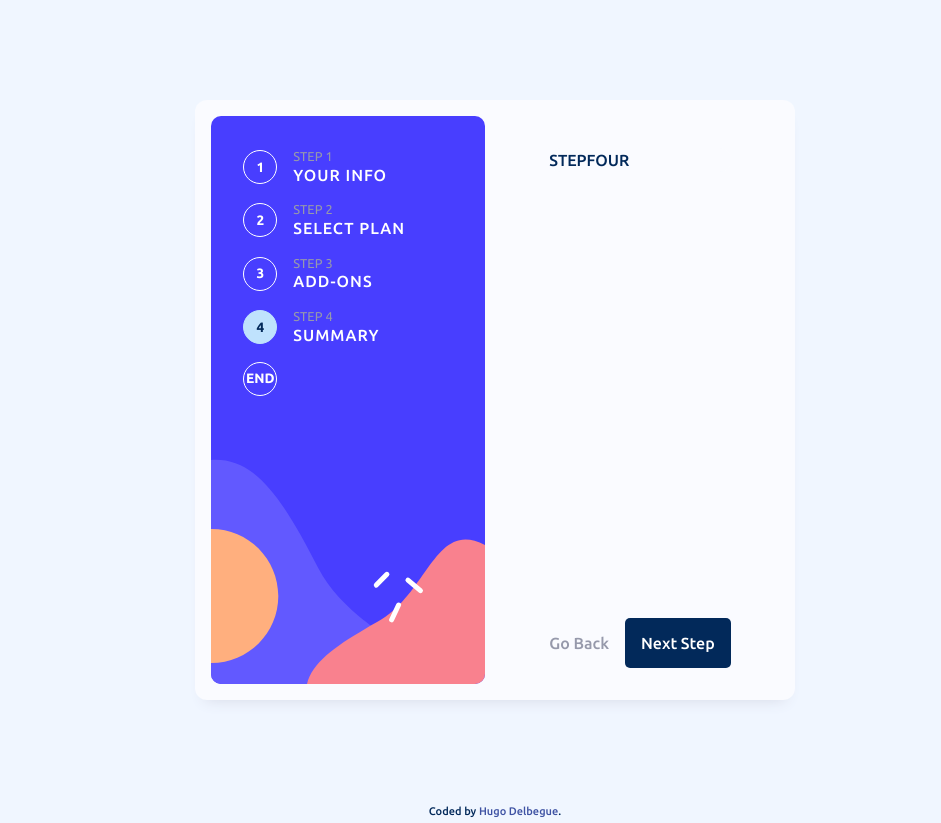
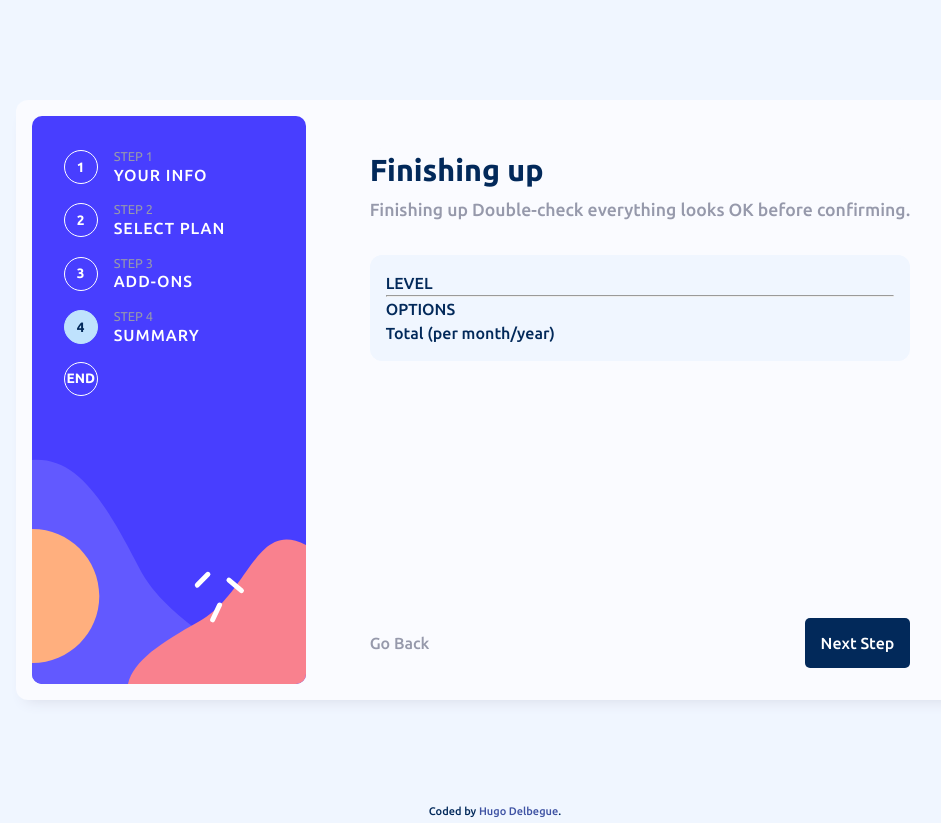
Before and after one commit to hugodelbegue/multi-step-form-main, a Vue app: page /summary in a window 1280 px wide. Shown: the whole page, without its empty margins (145-1086 px from the left). Built offline with nearby package versions, Linux system fonts and the light colour scheme.

Commit message:
add summary components

```diff
--- a/src/views/Addons.vue
+++ b/src/views/Addons.vue
@@ -10,7 +10,6 @@ import IconCheckmark from '@/components/icons/IconCheckmark.vue'
                 <p class="description">Add-ons help enhance your gaming experience.</p>
             </div>
             <div class="wrapper_addons">
-                <div class="valid_options">
                 <input type="checkbox" name="service" id="service" class="checkbox" checked>
                 <label for="service" class="label_options">
                     <div class="option">
@@ -52,12 +51,11 @@ import IconCheckmark from '@/components/icons/IconCheckmark.vue'
                 </label>
             </div>
         </div>
-        </div>
     </section>
 </template>
 
 <style lang="scss" scoped>
-.valid_options {
+.wrapper_addons {
     display: flex;
     flex-direction: column;
     gap: var(--gap);
--- a/src/views/Summary.vue
+++ b/src/views/Summary.vue
@@ -1,5 +1,27 @@
 <template>
     <section>
-        STEPFOUR
+        <div class="wrapper_interface_content popup_thanks">
+            <div class="wrapper_interface_paragraph">
+                <h2 class="title">Finishing up</h2>
+                <p class="description">Finishing up Double-check everything looks OK before confirming.</p>
+            </div>
+            <div class="wrapper_summary">
+                <div class="summary">
+                    <div class="summary_level">LEVEL</div>
+                    <hr>
+                    <div class="summary_options">OPTIONS</div>
+                </div>
+                <!-- TODO: dynamiser les données -->
+                <div class="summary_total">Total (per month/year)</div>
+            </div>
+        </div>
     </section>
 </template>
+
+<style lang="scss" scoped>
+.wrapper_summary {
+    background-color: var(--main-background);
+    padding: var(--gap);
+    border-radius: var(--corner);
+}
+</style>
```
Also changed, not shown: indexdefault.html (deleted, +0 -44 lines), src/views/Thanks.vue (line endings or trailing spaces). Lines whose indentation alone changed are shown as unchanged.
